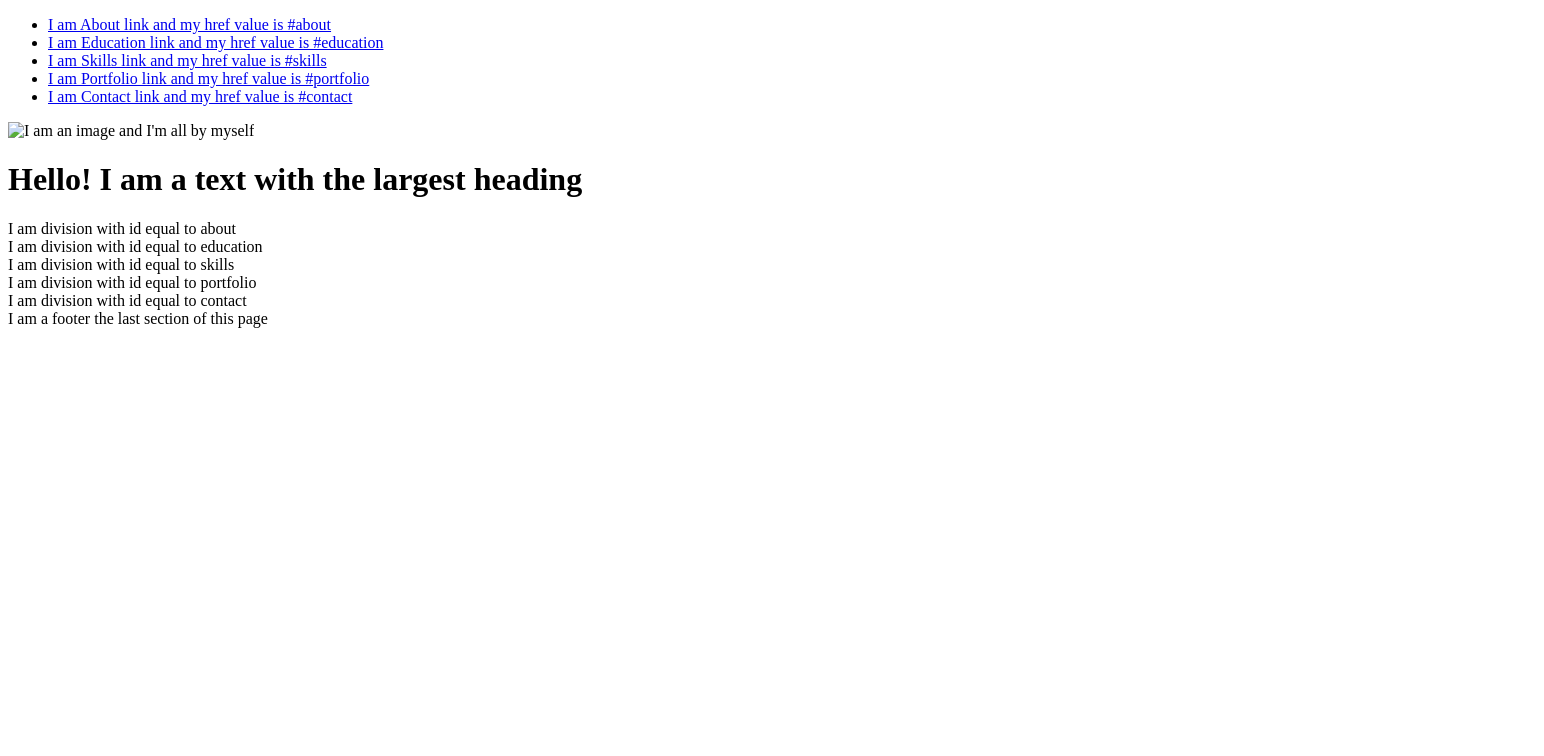
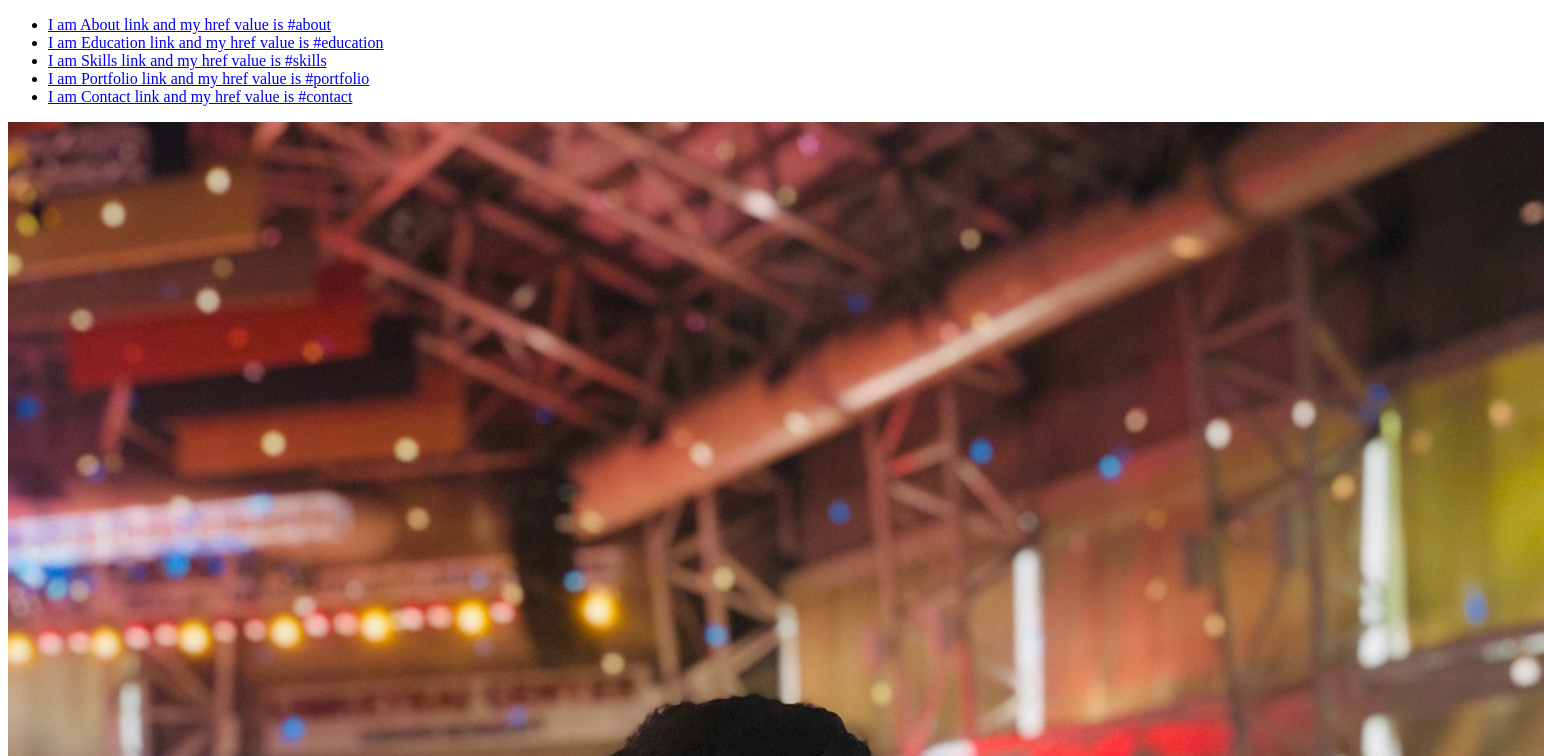
Before and after one commit to pudgii/activity2.github.io, a plain HTML site: page index.html in a window 1280 px wide. Shown: the top 756 px of the page, 1544 px wide, since content can reach past the window. Drawn offline with Linux system fonts and the light colour scheme.

Commit message:
Update index.html

```diff
--- a/index.html
+++ b/index.html
@@ -15,7 +15,7 @@
         </ul>
     </header>
 
-    <img src="pprofile.jpg" alt="I am an image and I'm all by myself">
+    <img src="profile.jpg" alt="I am an image and I'm all by myself">
 
     <div class="page-content">
         <h1>Hello! I am a text with the largest heading</h1>
```
